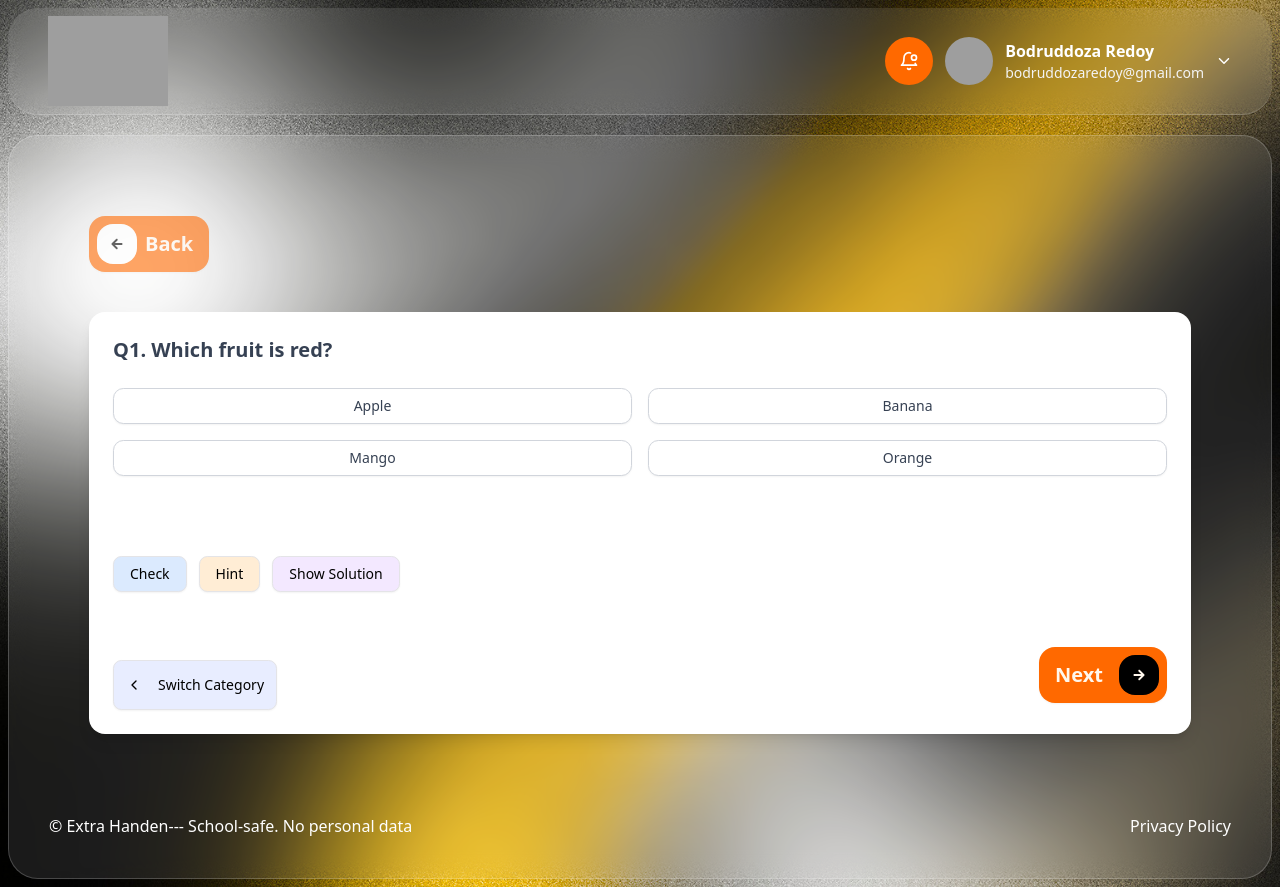
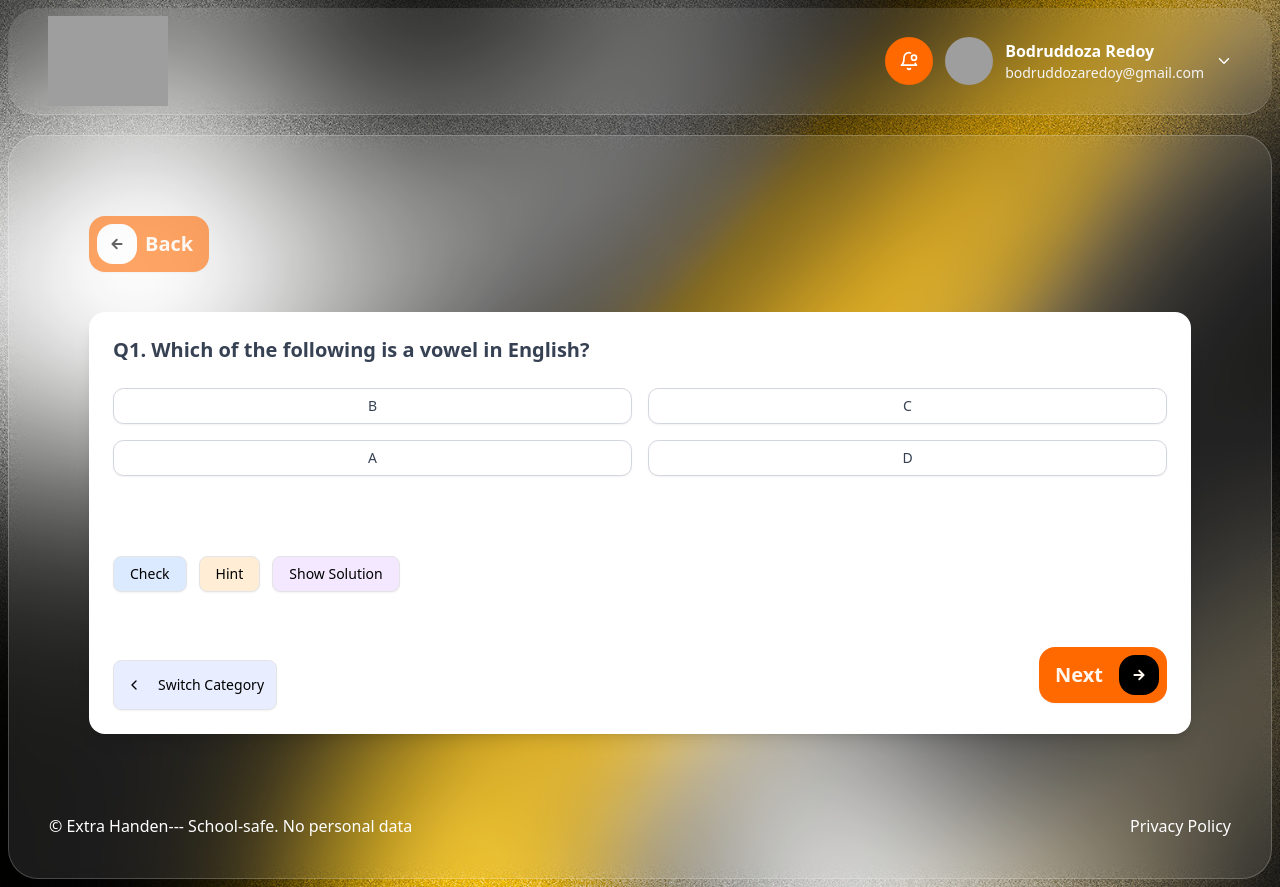
Before and after one commit to juyel66/Eduloop-quize-Application, a React (Vite) app: page /vocabulary in a window 1280 px wide. Built offline with nearby package versions, Linux system fonts and the light colour scheme; grey boxes are pictures that could not be loaded.

Commit message:
fix: language and vocabulary page

```diff
--- a/src/pages/Language/LanguageQuestions.tsx
+++ b/src/pages/Language/LanguageQuestions.tsx
@@ -8,11 +8,18 @@ import { IoMdArrowRoundBack, IoMdArrowRoundForward } from "react-icons/io";
 
 interface Question {
   id: number;
-  type: "mcq";
+  type: "readingMultipleChoice";
+  group: string;
+  subject: string;
+  category: string;
+  level: "Easy" | "Medium" | "Advance";
+  metadata: {
+    description?: string;
     question: string;
     options: string[];
-  answer: string[];
+    correctAnswer: string[];
     hint?: string;
+  };
 }
 
 interface LanguagePageProps {
@@ -38,36 +45,75 @@ export default function LanguageQuestions({
       setTimeout(() => {
        const sampleData: Question[] = [
   {
-            id: 0,
-            type: "mcq",
-            question: "Which fruit is red?",
-            options: ["Apple", "Banana", "Mango", "Orange"],
-            answer: ["Apple"],
-            hint: "It is the most common red fruit.",
+    id: 4,
+    type: "readingMultipleChoice",
+    group: "1",
+    subject: "Language",
+    category: "English",
+    level: "Easy",
+    metadata: {
+      question: "Which of the following is a vowel in English?",
+      options: ["B", "C", "A", "D"],
+      correctAnswer: ["A"],
+      hint: "Think about letters that are not consonants.",
+    },
   },
   {
-            id: 1,
-            type: "mcq",
-            question: "Which planet is known as the Red Planet?",
-            options: ["Earth", "Mars", "Jupiter", "Venus"],
-            answer: ["Mars"],
-            hint: "It is the 4th planet from the Sun.",
+    id: 5,
+    type: "readingMultipleChoice",
+    group: "2",
+    subject: "Language",
+    category: "Spanish",
+    level: "Medium",
+    metadata: {
+      question: "What does 'Hola' mean in Spanish?",
+      options: ["Goodbye", "Hello", "Thanks", "Yes"],
+      correctAnswer: ["Hello"],
+      hint: "It’s a common greeting.",
+    },
   },
   {
-            id: 2,
-            type: "mcq",
-            question: "Which language is used for web development?",
-            options: ["Python", "C++", "JavaScript", "Assembly"],
-            answer: ["JavaScript"],
-            hint: "It runs in browsers.",
+    id: 6,
+    type: "readingMultipleChoice",
+    group: "3",
+    subject: "Language",
+    category: "French",
+    level: "Easy",
+    metadata: {
+      question: "What is the French word for 'apple'?",
+      options: ["Pomme", "Poire", "Orange", "Banane"],
+      correctAnswer: ["Pomme"],
+      hint: "Sounds like 'Pom'.",
+    },
   },
   {
-            id: 3,
-            type: "mcq",
-            question: "Which one is a mammal?",
-            options: ["Shark", "Frog", "Dolphin", "Snake"],
-            answer: ["Dolphin"],
-            hint: "Lives in water but not a fish.",
+    id: 7,
+    type: "readingMultipleChoice",
+    group: "4",
+    subject: "Language",
+    category: "German",
+    level: "Advance",
+    metadata: {
+      description: "In German, nouns are always capitalized.",
+      question: "Which of the following is correctly written in German?",
+      options: ["hund", "Katze", "apfel", "vogel"],
+      correctAnswer: ["Katze"],
+      hint: "Nouns always start with a capital letter.",
+    },
+  },
+  {
+    id: 8,
+    type: "readingMultipleChoice",
+    group: "5",
+    subject: "Language",
+    category: "Bangla",
+    level: "Medium",
+    metadata: {
+      question: "What is the Bangla word for 'Book'?",
+      options: ["Kagoj", "Boi", "Khata", "Lekha"],
+      correctAnswer: ["Boi"],
+      hint: "It’s the common word used in schools.",
+    },
   },
 ];
         setData(sampleData);
@@ -98,7 +144,7 @@ export default function LanguageQuestions({
     if (!selected) return;
 
     setStatus(
-      currentQuestion.answer
+      currentQuestion.metadata.correctAnswer
         .map((a) => a.toLowerCase())
         .includes(selected.toLowerCase())
         ? "match"
@@ -166,18 +212,19 @@ export default function LanguageQuestions({
         <div className="bg-white mt-10 shadow-lg rounded-2xl p-6 flex flex-col gap-6">
           {/* Question */}
           <p className="text-xl font-semibold text-gray-700">
-            Q{currentIndex + 1}. {currentQuestion.question}
+            Q{currentIndex + 1}. {currentQuestion.metadata.question}
           </p>
 
           {/* MCQ Options */}
           <div className="grid grid-cols-2 gap-4">
-            {currentQuestion.options.map((opt) => {
+            {currentQuestion.metadata.options.map((opt) => {
               const isSelected = selected === opt;
               const isCorrect =
-                showSolution && currentQuestion.answer.includes(opt);
+                showSolution &&
+                currentQuestion.metadata.correctAnswer.includes(opt);
               const isWrong =
                 showSolution &&
-                !currentQuestion.answer.includes(opt) &&
+                !currentQuestion.metadata.correctAnswer.includes(opt) &&
                 isSelected;
 
               return (
@@ -214,14 +261,14 @@ export default function LanguageQuestions({
 
           {/* Show result */}
           {summary && <Check summary={summary} />}
-          {showHint && <Hint hint={currentQuestion.hint || ""} />}
+          {showHint && <Hint hint={currentQuestion.metadata.hint || ""} />}
 
           {/* Show Solution */}
           {showSolution && (
             <div className="mt-4 p-4 border rounded-lg bg-gray-50 text-gray-800">
               <p className="font-semibold">✅ Correct Answer:</p>
               <ul className="list-disc list-inside">
-                {currentQuestion.answer.map((ans, idx) => (
+                {currentQuestion.metadata.correctAnswer.map((ans, idx) => (
                   <li key={idx}>{ans}</li>
                 ))}
               </ul>
--- a/src/pages/Vocabulary/VocabularyQuestions.tsx
+++ b/src/pages/Vocabulary/VocabularyQuestions.tsx
@@ -13,16 +13,90 @@ interface Question {
   options: string[];
   answer: string[];
   hint?: string;
+  group?: string;
+  subject?: string;
+  category?: string;
+  level?: string;
+  description?: string;
 }
 
-interface LanguagePageProps {
-  data?: Question[];
-}
 
-export default function VocabularyQuestions({
-  data: initialData = [],
-}: LanguagePageProps) {
-  const [data, setData] = useState<Question[]>(initialData);
+const question_data = [
+  {
+    id: 4,
+    type: "readingMultipleChoice",
+    group: "1",
+    subject: "Language",
+    category: "English",
+    level: "Easy",
+    metadata: {
+      question: "Which of the following is a vowel in English?",
+      options: ["B", "C", "A", "D"],
+      correctAnswer: ["A"],
+      hint: "Think about letters that are not consonants.",
+    },
+  },
+  {
+    id: 5,
+    type: "readingMultipleChoice",
+    group: "2",
+    subject: "Language",
+    category: "Spanish",
+    level: "Medium",
+    metadata: {
+      question: "What does 'Hola' mean in Spanish?",
+      options: ["Goodbye", "Hello", "Thanks", "Yes"],
+      correctAnswer: ["Hello"],
+      hint: "It’s a common greeting.",
+    },
+  },
+  {
+    id: 6,
+    type: "readingMultipleChoice",
+    group: "3",
+    subject: "Language",
+    category: "French",
+    level: "Easy",
+    metadata: {
+      question: "What is the French word for 'apple'?",
+      options: ["Pomme", "Poire", "Orange", "Banane"],
+      correctAnswer: ["Pomme"],
+      hint: "Sounds like 'Pom'.",
+    },
+  },
+  {
+    id: 7,
+    type: "readingMultipleChoice",
+    group: "4",
+    subject: "Language",
+    category: "German",
+    level: "Advance",
+    metadata: {
+      description: "In German, nouns are always capitalized.",
+      question: "Which of the following is correctly written in German?",
+      options: ["hund", "Katze", "apfel", "vogel"],
+      correctAnswer: ["Katze"],
+      hint: "Nouns always start with a capital letter.",
+    },
+  },
+  {
+    id: 8,
+    type: "readingMultipleChoice",
+    group: "5",
+    subject: "Language",
+    category: "Bangla",
+    level: "Medium",
+    metadata: {
+      question: "What is the Bangla word for 'Book'?",
+      options: ["Kagoj", "Boi", "Khata", "Lekha"],
+      correctAnswer: ["Boi"],
+      hint: "It’s the common word used in schools.",
+    },
+  },
+];
+
+export default function VocabularyQuestions() {
+  const [data, setData] = useState<Question[]>([]);
   const [currentIndex, setCurrentIndex] = useState(0);
   const [answers, setAnswers] = useState<{ [id: number]: string | string[] }>(
     {}
@@ -30,58 +104,25 @@ export default function VocabularyQuestions({
   const [status, setStatus] = useState<"match" | "wrong" | "">("");
   const [showSolution, setShowSolution] = useState(false);
   const [showHint, setShowHint] = useState(false);
-  const [loading, setLoading] = useState(true);
 
+  // useEffect এ data set
   useEffect(() => {
-    if (initialData.length > 0) {
-      setData(initialData);
-      setLoading(false);
-    } else {
-      setTimeout(() => {
-        const sampleData: Question[] = [
-          {
-            id: 0,
-            type: "mcq",
-            question: "Which fruit is red?",
-            options: ["Apple", "Banana", "Mango", "Orange"],
-            answer: ["Apple"],
-            hint: "It is the most common red fruit you eat daily.",
-          },
-          {
-            id: 1,
-            type: "fill",
-            question: "Fill in the blank: The capital of Bangladesh is _____.",
-            options: [],
-            answer: ["Dhaka"],
-            hint: "It starts with 'D'.",
-          },
-          {
-            id: 2,
-            type: "verb",
-            question: "Right form of verb: He ____ (go) to school every day.",
-            options: [],
-            answer: ["goes"],
-            hint: "Think about present simple tense.",
-          },
-          {
-            id: 3,
-            type: "short",
-            question: "Write two programming languages you know:",
-            options: [],
-            answer: ["JavaScript", "Python"],
-            hint: "Think about web or general purpose languages.",
-          },
-        ];
-        setData(sampleData);
-        setLoading(false);
-      }, 1000);
-    }
-  }, [initialData]);
+    const formatted: Question[] = question_data.map((q) => ({
+      id: q.id,
+      type: "mcq",
+      question: q.metadata.question,
+      options: q.metadata.options,
+      answer: q.metadata.correctAnswer,
+      hint: q.metadata.hint,
+      group: q.group,
+      subject: q.subject,
+      category: q.category,
+      level: q.level,
+      description: q.metadata.description,
+    }));
+    setData(formatted);
+  }, []);
 
-  if (loading)
-    return (
-      <div className="text-center text-xl mt-10">Loading questions...</div>
-    );
   if (data.length === 0)
     return (
       <div className="text-center text-xl mt-10">No questions available</div>
@@ -142,7 +183,7 @@ export default function VocabularyQuestions({
   const summary =
     status === "match"
       ? {
-          text: "✅ Correct!",
+          text: " Correct!",
           color: "text-green-600",
           bgColor: "bg-green-100",
           borderColor: "border-green-600",
@@ -217,40 +258,6 @@ export default function VocabularyQuestions({
             </div>
           )}
 
-          {/* Fill / Verb */}
-          {(currentQuestion.type === "fill" ||
-            currentQuestion.type === "verb") && (
-            <input
-              type="text"
-              value={selected as string}
-              onChange={(e) => selectOption(e.target.value)}
-              placeholder="Please write your answer..."
-              className="w-full px-4 py-3 border rounded-lg focus:outline-none focus:ring-2 focus:ring-blue-400"
-            />
-          )}
-
-          {/* Short Question */}
-          {currentQuestion.type === "short" && (
-            <div className="flex flex-col gap-4">
-              {[0, 1].map((i) => (
-                <input
-                  key={i}
-                  type="text"
-                  value={Array.isArray(selected) ? selected[i] || "" : ""}
-                  onChange={(e) => {
-                    const updated = Array.isArray(selected)
-                      ? [...selected]
-                      : [];
-                    updated[i] = e.target.value;
-                    selectOption(updated);
-                  }}
-                  placeholder={`Please write the answer ${i + 1}`}
-                  className="w-full border-b-2 border-gray-400 focus:border-blue-500 outline-none px-2 py-2"
-                />
-              ))}
-            </div>
-          )}
-
           {/* Controllers */}
           <div className="flex gap-4 justify-start mt-4">
             <Controllers
```
Lines whose indentation alone changed are shown as unchanged.
